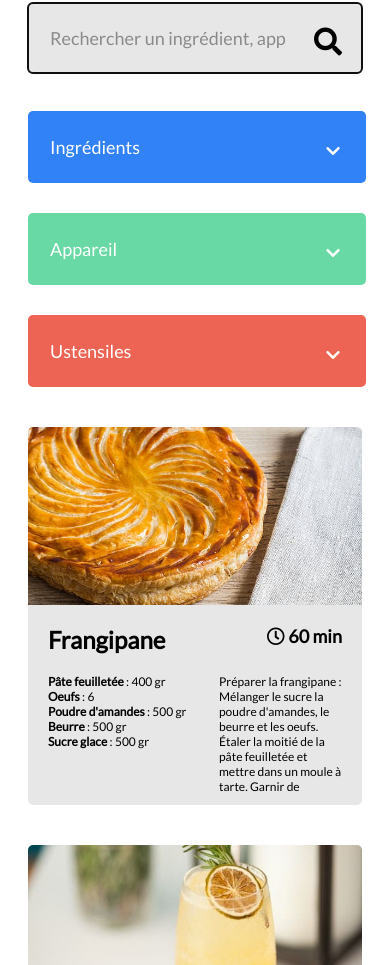
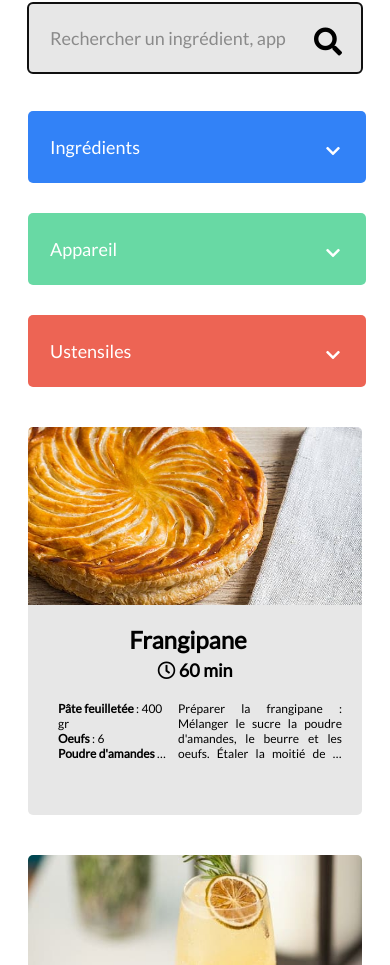
Before and after one commit to Fa-dede/FannyDevilliers_7_12052021, a website with bundled scripts: page index.html in a window 390 px wide. Shown: the part 135-1100 px from the top of the page. Built offline with nearby package versions, Linux system fonts and the light colour scheme.

Commit message:
(css) changes recipes

```diff
--- a/JS/datas.js
+++ b/JS/datas.js
@@ -762,7 +762,7 @@ const recipes = [
     ],
     time: 30,
     description:
-      "Cuisiner la viande hachée dans une poêle à frire. Dans une autre faire cuire les oignons découpés en fins dés avec un peu de beurre. Ajouter du vin rouge. Mélanger les oigons avec la viande hachée. Faire cuire les pâtes le temps indiqué sur le paquet. Ajouter le coulis de tomates à la viande hachée. Une fois que les pâtes sont cuites, ajouter la crème fraîche à la viande hachée. Serivir.",
+      "Cuisiner la viande hachée dans une poêle à frire. Dans une autre faire cuire les oignons découpés en fins dés avec un peu de beurre. Ajouter du vin rouge. Mélanger les oigons avec la viande hachée. Faire cuire les pâtes le temps indiqué sur le paquet. Ajouter le coulis de tomates à la viande hachée. Une fois que les pâtes sont cuites, ajouter la crème fraîche à la viande hachée. Servir.",
     appliance: "Casserole",
     ustensils: ["Cuillère en bois", "Louche", "Couteau"],
   },
--- a/sass/_desktop-resolution.scss
+++ b/sass/_desktop-resolution.scss
@@ -62,19 +62,66 @@
   .dropDownMenus--input_active {
     width: unset;
     width: 100%;
-    &_list_ing {
-      max-height: unset;
+    &_list {
+      li {
+        max-width: 160px;
+      }
+      &_ing {
+        max-height: unset;
+      }
+    }
+  }
+
+  .dropDownMenus--input_active {
+    &_appliance,
+    &_ustensils {
+      max-width: unset;
+      max-width: 800px;
     }
   }
 }
 
-// tablettes et mobiles
+// mobiles
 
 @media (max-width: 700px) {
   body {
     padding: 20px;
   }
-  .dropDownMenus-container {
-    width: 200%;
+
+  .recipe--information {
+    min-height: unset;
+
+    &_name {
+      display: block;
+      text-align: center;
+    }
+    &_time {
+      display: block;
+      float: unset;
+      text-align: center;
+      margin-top: 5px;
+    }
+    &--text {
+      min-height: unset;
+      max-height: 60px;
+      overflow: hidden;
+      &_list {
+        min-width: 110px;
+        overflow: hidden;
+        text-overflow: ellipsis;
+        text-overflow: "...";
+        display: -webkit-box;
+        -webkit-line-clamp: 4;
+        -webkit-box-orient: vertical;
+      }
+      &_instructions {
+        overflow: hidden;
+        text-overflow: ellipsis;
+        text-overflow: "...";
+        display: -webkit-box;
+        -webkit-line-clamp: 4;
+        -webkit-box-orient: vertical;
+      }
+    }
   }
 }
--- a/sass/main.scss
+++ b/sass/main.scss
@@ -156,21 +156,27 @@ body {
         z-index: 999;
         li {
           width: 180px;
-          // height: 20px;
           overflow: hidden;
           white-space: nowrap;
           text-overflow: clip;
           text-overflow: ellipsis;
           text-overflow: "...";
-          // max-width: 200px;
           cursor: pointer;
           &:hover {
             transform: scale(1.1) translate(5px);
             transition: 200ms;
+            overflow: unset;
+            white-space: unset;
+            text-overflow: unset;
+            text-overflow: unset;
           }
           &:focus {
             outline-style: dashed;
             outline-color: white;
+            overflow: unset;
+            white-space: unset;
+            text-overflow: unset;
+            text-overflow: unset;
           }
         }
         &_ing {
@@ -179,6 +185,7 @@ body {
         }
         // &_appliance {
         //   // max-height: 100px;
+        //   // width: 100%;
         // }
         // &_ustensils {
         //   // max-height: 270px;
@@ -275,12 +282,13 @@ body {
     background-color: $inputSearchBgColor;
     margin-top: -3px;
     border-radius: 0 0 5px 5px;
-    padding: 20px 20px 0px 20px;
-    min-height: 180px;
-    max-height: 180px;
+    padding: 20px;
+    // min-height: 120px;
+    height: 170px;
     &_name {
-      display: inline;
+      display: inline-block;
       margin: unset;
+      max-width: 280px;
     }
     &_time {
       display: block;
@@ -290,9 +298,11 @@ body {
     }
     &--text {
       margin-right: unset;
-      margin-top: 20px;
+      padding-top: 20px;
       display: flex;
       justify-content: space-around;
+      max-height: 90px;
+
       &_list {
         margin: unset;
         min-width: 161px;
@@ -300,15 +310,31 @@ body {
         padding-left: unset;
         list-style-type: none;
         font-size: 12px;
+        overflow: hidden;
+        text-overflow: ellipsis;
+        text-overflow: "...";
+        display: -webkit-box;
+        -webkit-line-clamp: 7;
+        -webkit-box-orient: vertical;
+        padding-left: 10px;
       }
       &_instructions {
+        text-align: justify;
         display: inline;
         margin: unset;
         font-size: 12px;
         overflow: hidden;
-        overflow-wrap: break-word;
-        max-height: 120px;
+        white-space: wrap;
+        text-overflow: clip;
         text-overflow: ellipsis;
+        text-overflow: "...";
+        // max-height: 100px;
+        overflow: hidden;
+        text-overflow: ellipsis;
+        text-overflow: "...";
+        display: -webkit-box;
+        -webkit-line-clamp: 6;
+        -webkit-box-orient: vertical;
         padding-left: 10px;
       }
     }
```
Also changed, not shown: styles.css, 1 other file.
